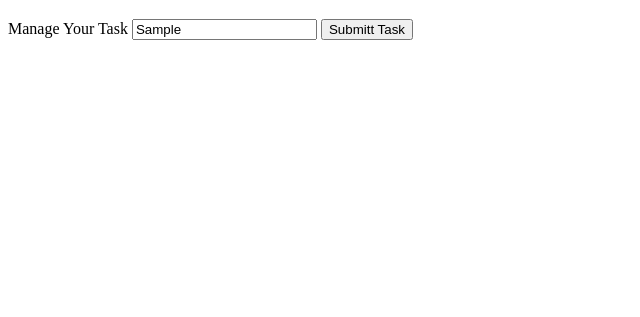
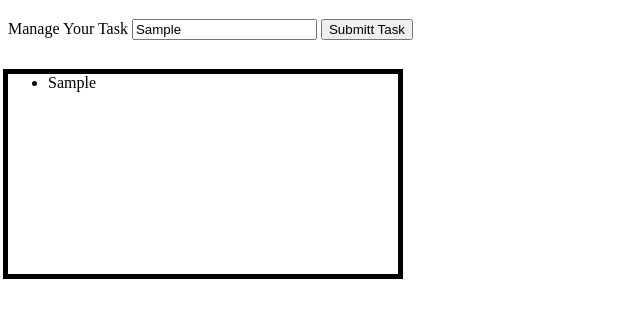
Before and after one commit to mohandand/web-app-1, a plain HTML site: page todo.html in a window 1280 px wide. Both pictures are taken after typing "Sample" into the empty fields and a click on the button "Submitt Task". Shown: the part 61-378 px from the top of the page, without its empty margins (0-640 px from the left). Drawn offline with Linux system fonts and the light colour scheme.

Commit message:
updated code

```diff
--- a/todo.html
+++ b/todo.html
@@ -8,8 +8,9 @@
     <style>
         .container{
             border-radius: 1px solid black;
-            width: 10px;
-            height: 20px;
+            width: 390px;
+            height: 200px;
+            outline: 5px solid black;
         }
     </style>
 </head>
@@ -19,8 +20,10 @@
         <label for='manage tasks'>Manage Your Task</label>
         <input type='text' id='todo'>
         <button type='button'>Submitt Task</button>
-    </form>
-    <div class='container'></div>
+    </form></br>
+    <div class='container'>
+        <ul id="dynamic-list"></ul>
+    </div>
     <script type="text/javascript" src='todo.js'></script>
 </body>
 </html>
--- a/todo.js
+++ b/todo.js
@@ -0,0 +1,21 @@
+var btn = document.getElementsByTagName('button');
+console.log(btn);
+btn[0].addEventListener('click',storetask);
+var counter=0;
+function storetask(){
+    let task = document.getElementById('todo');
+    let tasklist=[];
+    tasklist.push(task.value);
+   // for(var i =counter;i<=counter;counter++)
+    //{
+        var ul = document.getElementById("dynamic-list");
+        var li = document.createElement("li");
+        var text = document.createTextNode(tasklist[0]);
+        li.appendChild(text);
+        ul.appendChild(li);
+        tasklist.pop();
+    //}
+    //let display=document.querySelector(".container");
+    //display.innerText=tasklist[0];
+    //counter=counter+1;
+}
```
